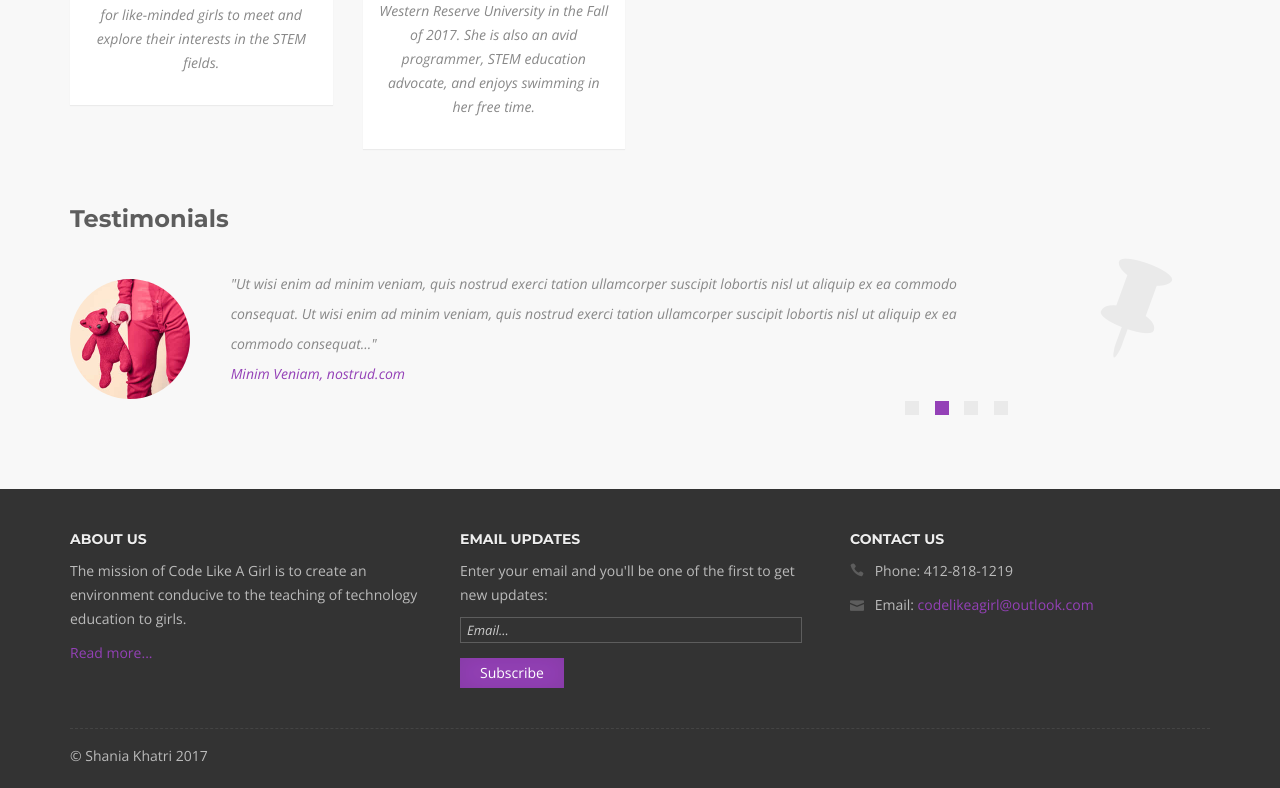
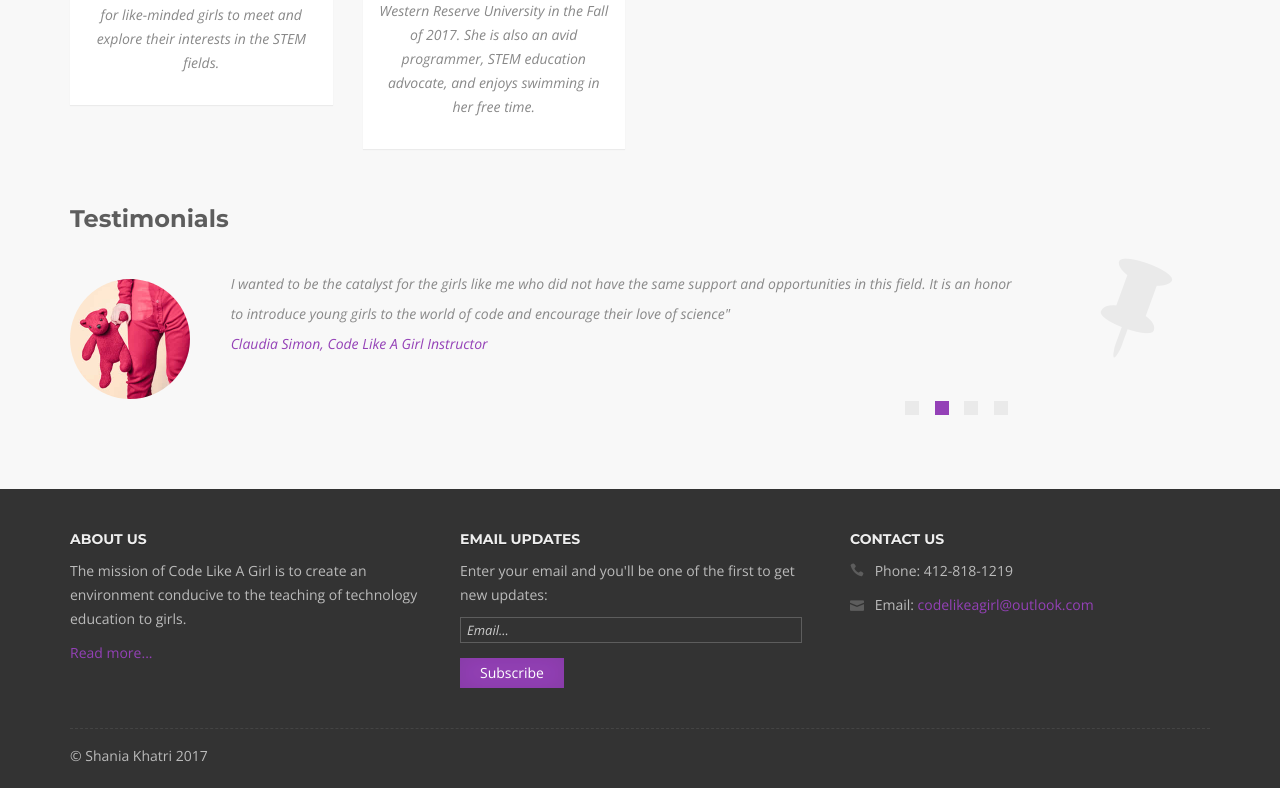
Before and after one commit to ShaniaKhatri/CLG-Website, a plain HTML site: page about.html in a window 1280 px wide. Both pictures are taken after a click on the tab 941 px from the left and 1290 px from the top of the page. Shown: the part 883-1671 px from the top of the page. Drawn offline with nearby package versions, Linux system fonts and the light colour scheme; some packages are replaced by stand-ins of ours.

Commit message:
Update about.html

```diff
--- a/about.html
+++ b/about.html
@@ -184,8 +184,8 @@
 	                				</div>
 	                				<div class="testimonial-text">
 		                                <p>
-		                                	"Code Like A Girl is something I wish I had when I was younger. I never wanted to take coding classes with all the boys back then, they all had cooties!
-											Obviously now that I'm older it's different, but I know for sure that younger me would have really appreciated this program."<br>
+		                                	"Code Like A Girl is something I wish I had when I was younger. I never felt comfortable in coding classes that were all boys when I was younger. Not pursuing computer science when I was younger because I didn't feel like I belonged was a major detriment to my learning.
+								Now that I'm older it's different, but I know for sure that younger me would have really appreciated this program."<br>
 		                                	<a href="http://shania.khatri.io">Shania Khatri, Founder of Code Like A Girl</a>
 		                                </p>
 	                                </div>
@@ -196,10 +196,9 @@
 	                				</div>
 	                				<div class="testimonial-text">
 		                                <p>
-		                                	"Ut wisi enim ad minim veniam, quis nostrud exerci tation ullamcorper suscipit lobortis nisl ut aliquip
-		                                	ex ea commodo consequat. Ut wisi enim ad minim veniam, quis nostrud exerci tation ullamcorper suscipit
-		                                	lobortis nisl ut aliquip ex ea commodo consequat..."<br>
-		                                	<a href="#">Minim Veniam, nostrud.com</a>
+		                                	I wanted to be the catalyst for the girls like me who did not have the same support and opportunities in this field.
+								It is an honor to introduce young girls to the world of code and encourage their love of science"<br>
+		                                	<a href="#">Claudia Simon, Code Like A Girl Instructor</a>
 		                                </p>
 	                                </div>
 	                			</div>
```
